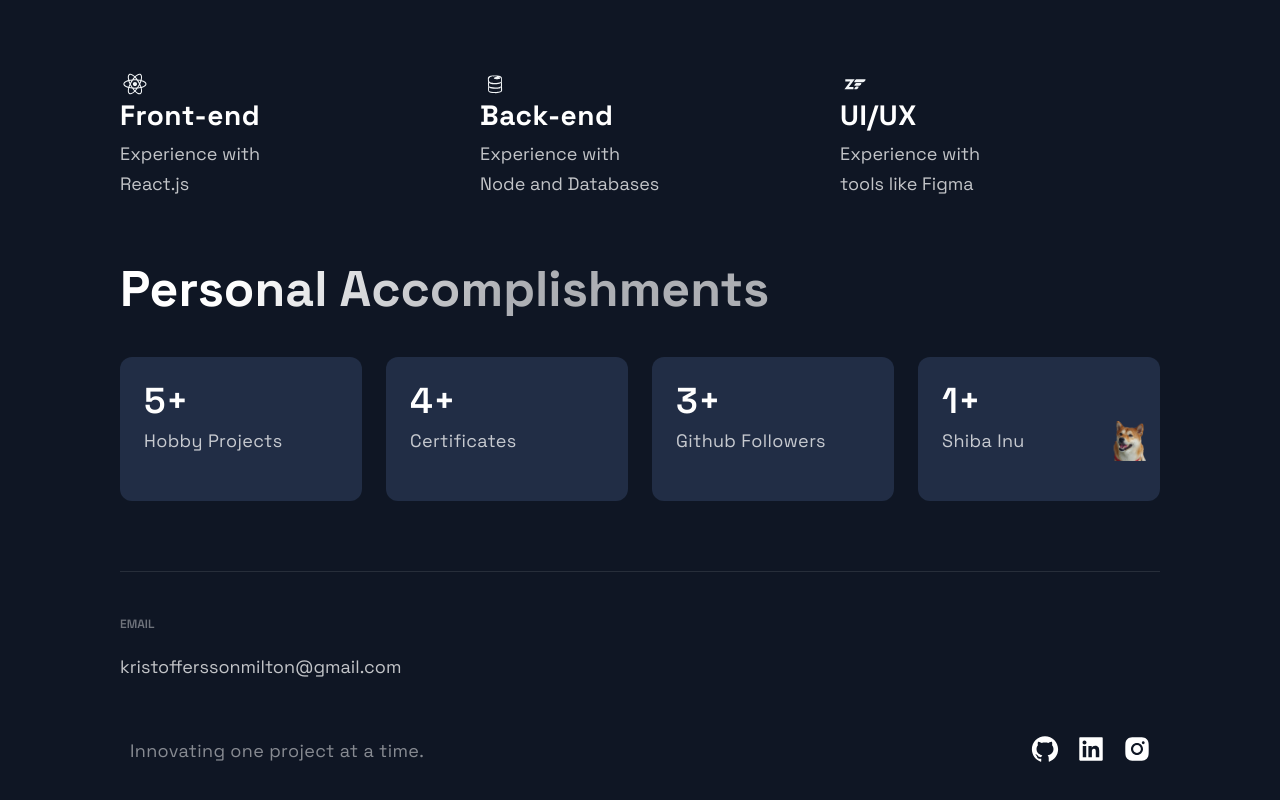
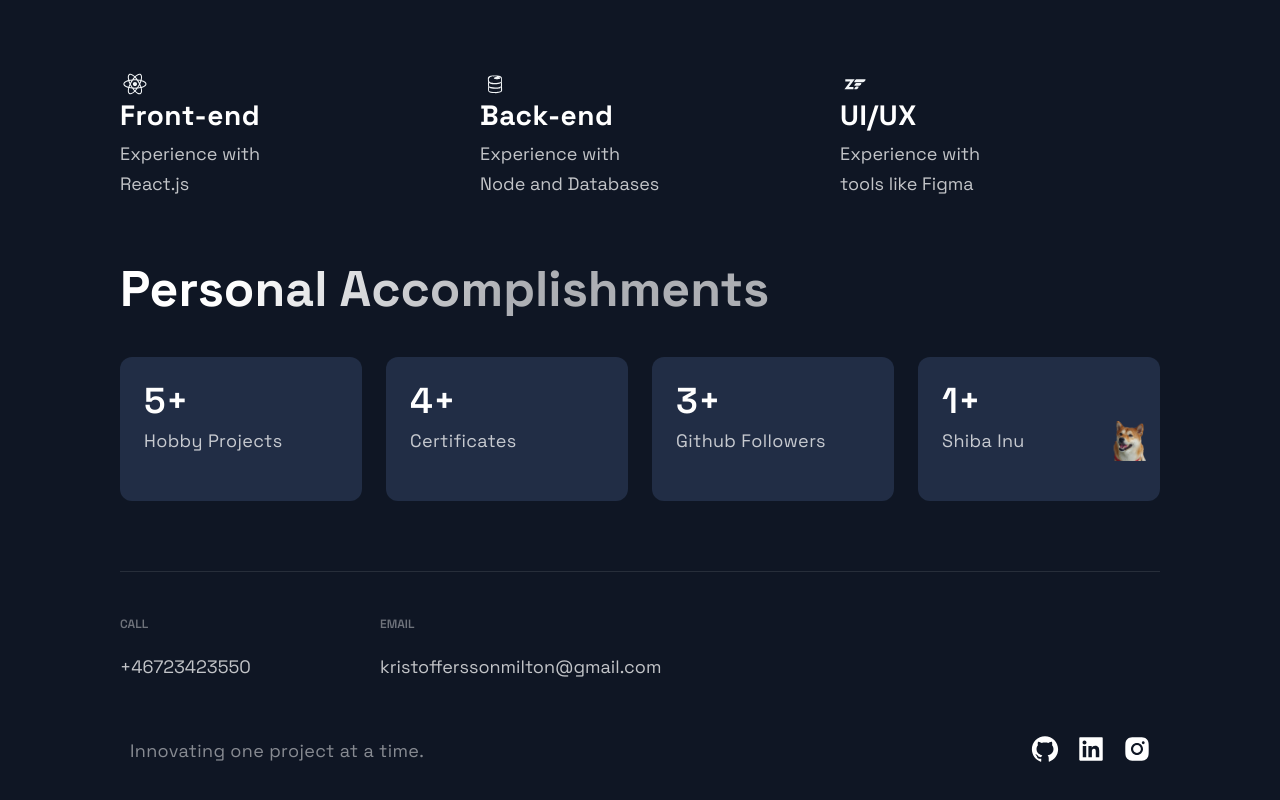
Before and after one commit to Milton3000/NextJS-Portfolio, a Next.js app: page / in a window 1280 px wide. Shown: the part 3249-4049 px from the top of the page. Built offline with nearby package versions, Linux system fonts and the light colour scheme.

Commit message:
Re added

```diff
--- a/src/components/Footer/Footer.js
+++ b/src/components/Footer/Footer.js
@@ -8,14 +8,14 @@ const Footer = () => {
   return (
 <FooterWrapper>
   <LinkList>
-  {/* <LinkColumn>
+  <LinkColumn>
   <LinkTitle>
   Call
   </LinkTitle>
 <LinkItem href='tel: +46723423550'>
 +46723423550
 </LinkItem>
-  </LinkColumn> */}
+  </LinkColumn>
   <LinkColumn>
   <LinkTitle>
   Email
```
